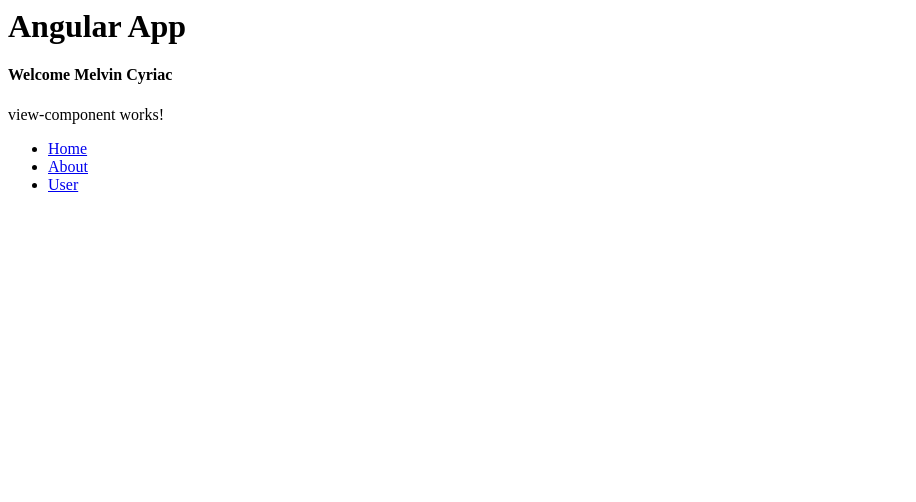
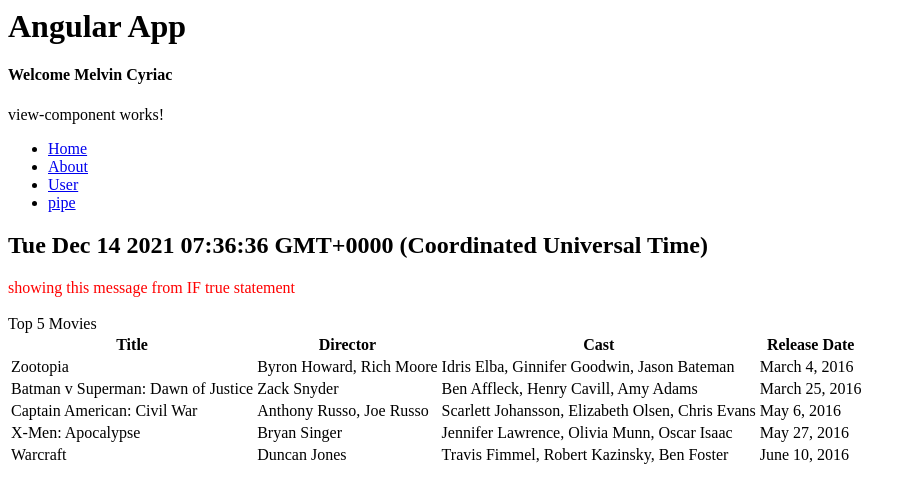
Before and after one commit to Melvin908/angular, an Angular app: page /pipe in a window 1280 px wide. Before the commit this address led to /. Shown: the top 502 px of the page, without its empty margins (0-916 px from the left). Built offline with nearby package versions, Linux system fonts and the light colour scheme.

Commit message:
5 files modified, 4 added

```diff
--- a/src/app/app-routing-module/app-routing-module.module.ts
+++ b/src/app/app-routing-module/app-routing-module.module.ts
@@ -4,6 +4,7 @@
 import { AboutComponent } from '../about/about.component';
 import { HomeComponent } from '../home/home.component';
 import { UserComponent } from '../user/user.component';
+import { HeroBirthday1Component } from '../hero-birthday1/hero-birthday1.component';
 
 const routes: Routes=[
   {
@@ -17,6 +18,10 @@
   {
     component:UserComponent,
     path:'user'
+  },
+  {
+  path:'pipe',
+  component:HeroBirthday1Component
   }
 ]
 
--- a/src/app/app.component.html
+++ b/src/app/app.component.html
@@ -11,7 +11,40 @@
   <li><a routerLink="/home" routerLinkActive="active">Home</a></li>
   <li><a routerLink="/about" routerLinkActive="active">About</a></li>
   <li><a routerLink="/user" routerLinkActive="active">User</a></li>
+  <li><a routerLink="/pipe" routerLinkActive="active">pipe</a></li>
 </ul>
 </nav>
 
 <router-outlet></router-outlet>
+
+<div *ngIf="showMsg" [ngStyle]='{color:"red"}'> showing this message from IF true statement</div>
+
+<br>
+<div class='panel panel-primary'>
+<div class='panel-heading'>
+    {{title}}
+</div>
+
+<div class='panel-body'>
+    <div class='table-responsive'>
+        <table class='table'>
+            <thead>
+                <tr>
+                    <th>Title</th>
+                    <th>Director</th>
+                    <th>Cast</th>
+                    <th>Release Date</th>
+                </tr>
+            </thead>
+            <tbody>
+                <tr *ngFor="let movie of movies;">
+                    <td>{{movie.title}}</td>
+                    <td>{{movie.director}}</td>
+                    <td>{{movie.cast}}</td>
+                    <td>{{movie.releaseDate}}</td>
+                </tr>
+            </tbody>
+        </table>
+    </div>
+</div>
+</div>
--- a/src/app/app.component.ts
+++ b/src/app/app.component.ts
@@ -9,4 +9,28 @@
   name = 'Angular ' + VERSION.major;
   firstName= 'Melvin';
   lastName="Cyriac";
+
+  showMsg=true;
+  title: string ="Top 5 Movies" ;
+
+
+  movies: Movie[] =[
+
+  {title:'Zootopia',director:'Byron Howard, Rich Moore',cast:'Idris Elba, Ginnifer Goodwin, Jason Bateman',releaseDate:'March 4, 2016'},
+  {title:'Batman v Superman: Dawn of Justice',director:'Zack Snyder',cast:'Ben Affleck, Henry Cavill, Amy Adams',releaseDate:'March 25, 2016'},
+  {title:'Captain American: Civil War',director:'Anthony Russo, Joe Russo',cast:'Scarlett Johansson, Elizabeth Olsen, Chris Evans',releaseDate:'May 6, 2016'},
+  {title:'X-Men: Apocalypse',director:'Bryan Singer',cast:'Jennifer Lawrence, Olivia Munn, Oscar Isaac',releaseDate:'May 27, 2016'},
+  {title:'Warcraft',director:'Duncan Jones',cast:'Travis Fimmel, Robert Kazinsky, Ben Foster',releaseDate:'June 10, 2016'},
+]
+
+CompositeKey (index,item){
+    return item.title + item.director ;
+   }
 }
+
+class Movie {
+  title : string;
+  director : string;
+  cast : string;
+  releaseDate : string;
+}
--- /dev/null
+++ b/src/app/hero-birthday1/hero-birthday1.component.html
@@ -0,0 +1,4 @@
+
+
+<h2>{{today }}</h2>
+<!-- <h2>{{today | date :'fullDate'}</h2> -->
--- /dev/null
+++ b/src/app/hero-birthday1/hero-birthday1.component.ts
@@ -0,0 +1,17 @@
+import { Component, OnInit } from '@angular/core';
+
+@Component({
+  selector: 'app-hero-birthday1',
+  templateUrl: './hero-birthday1.component.html',
+  styleUrls: ['./hero-birthday1.component.css']
+})
+export class HeroBirthday1Component implements OnInit {
+  today=Date();
+  title="angular"
+
+  constructor() { }
+
+  ngOnInit() {
+  }
+
+}
--- a/src/app/user/user.component.html
+++ b/src/app/user/user.component.html
@@ -1 +1,7 @@
 <h2>User Page!</h2>
+
+<ul>
+  <li *ngFor="let data of memberData">
+    {{data.name}}
+  </li>
+</ul>
--- a/src/app/user/user.component.ts
+++ b/src/app/user/user.component.ts
@@ -7,6 +7,13 @@
 })
 export class UserComponent implements OnInit {
 
+  memberData=[
+    {name:'Peter', email:'peter@test.com'},
+    {name:'Sam', email:'sam@test.com'},
+    {name:'Abc', email:'abc@test.com'},
+    {name:'Tony', email:'tony@test.com'}
+  ]
+
   constructor() { }
 
   ngOnInit() {
```
Also changed, not shown: src/app/hero-birthday1/pipe.pipe.ts (added, +12 -0 lines), src/app/hero-birthday1/hero-birthday1.component.css (added).
